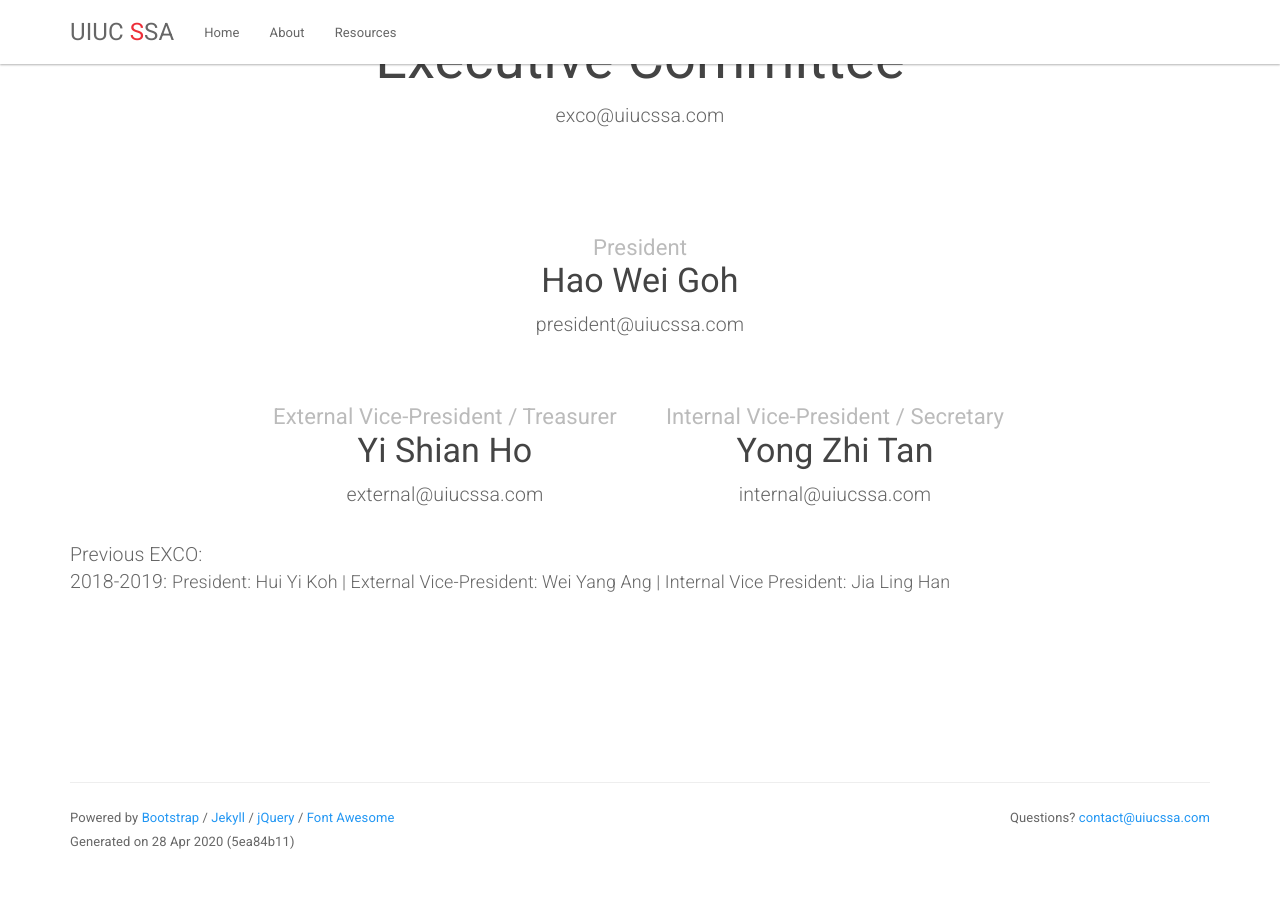
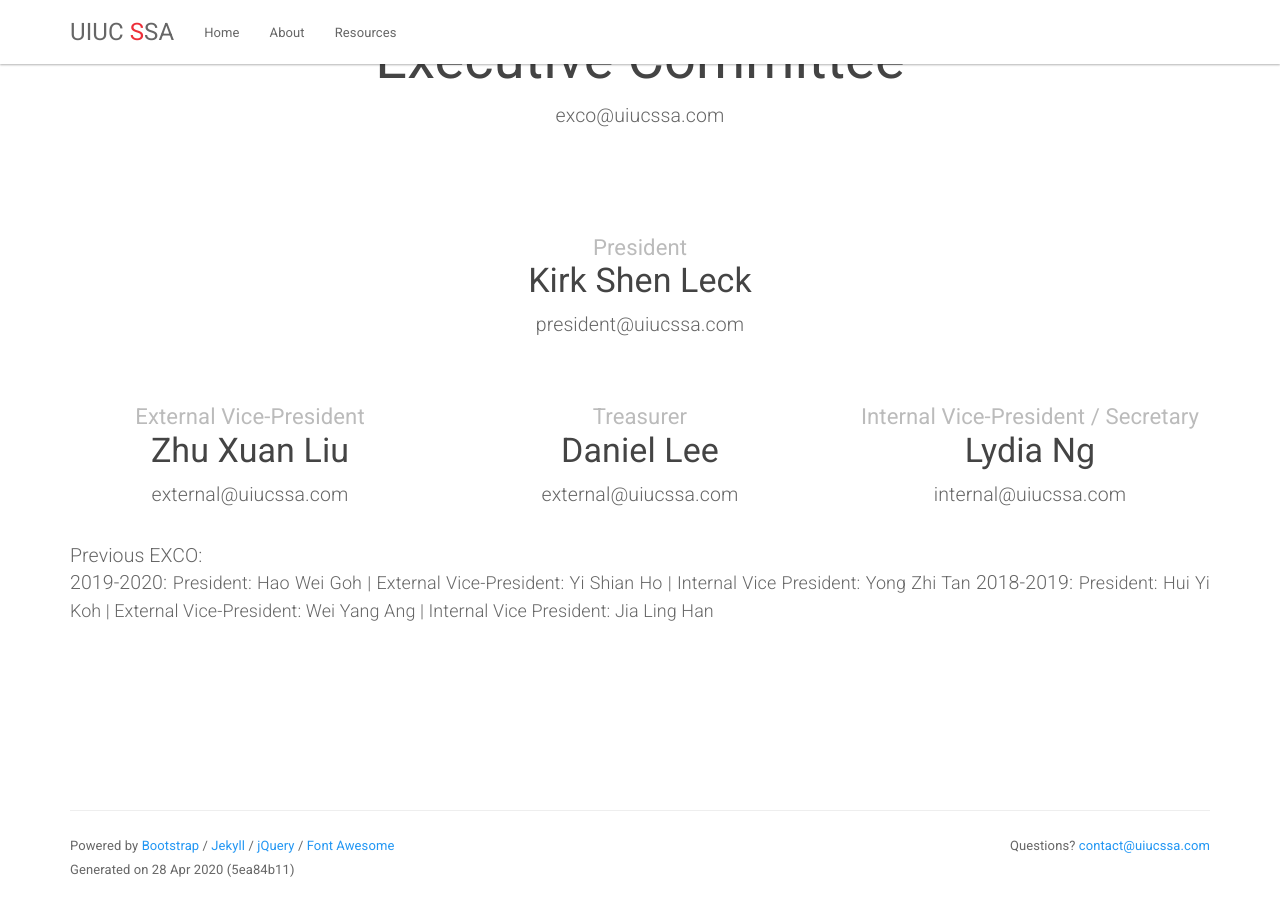
Before and after one commit to uiucssa/uiucssa.github.io, a Jekyll site: the page built from about.html, in a window 1280 px wide and 900 px high, scrolled down 844 px. Built offline with Jekyll 4.4.1, drawn with Linux system fonts in a browser that asks for light colours; before the commit the page ends 1718 px from its top, so only the background shows below that.

Commit message:
Update Handover info

```diff
--- a/about.html
+++ b/about.html
@@ -110,18 +110,26 @@ title: About Us
         <!-- <img src="{{ site.url }}/img/exco/" class="img-responsive center-block"> -->
         <h3 class="text-center">
             <small>President</small><br>
-            Hao Wei Goh
+            Kirk Shen Leck
         </h3>
         <p class="lead text-center">president@uiucssa.com</p>
     </div>
 </div>
 
 <div class="row">
-    <div class="col-md-4 col-md-offset-2" style="padding-bottom: 10px;">
+    <div class="col-md-4" style="padding-bottom: 10px;">
         <!-- <img src="{{ site.url }}/img/exco/ruowei.png" class="img-responsive center-block"> -->
         <h3 class="text-center">
-            <small>External Vice-President / Treasurer</small><br>
-            Yi Shian Ho
+            <small>External Vice-President</small><br>
+            Zhu Xuan Liu
+        </h3>
+        <p class="lead text-center">external@uiucssa.com</p>
+    </div>
+    <div class="col-md-4" style="padding-bottom: 10px;">
+        <!-- <img src="{{ site.url }}/img/exco/ruowei.png" class="img-responsive center-block"> -->
+        <h3 class="text-center">
+            <small>Treasurer</small><br>
+            Daniel Lee
         </h3>
         <p class="lead text-center">external@uiucssa.com</p>
     </div>
@@ -129,7 +137,7 @@ title: About Us
         <!-- <img src="{{ site.url }}/img/exco/jingrong.png" class="img-responsive center-block"> -->
         <h3 class="text-center">
             <small>Internal Vice-President / Secretary</small><br>
-            Yong Zhi Tan
+            Lydia Ng
         </h3>
         <p class="lead text-center">internal@uiucssa.com</p>
     </div>
@@ -140,8 +148,12 @@ title: About Us
 <div style="padding-bottom: 100px;">
         <p class="lead text-justify">
            Previous EXCO: <br>
+           2019-2020:  <small> President: Hao Wei Goh | External Vice-President: Yi Shian Ho | Internal Vice President: Yong Zhi Tan </small>
            2018-2019:  <small> President: Hui Yi Koh | External Vice-President: Wei Yang Ang | Internal Vice President: Jia Ling Han </small><br>
 </div>
+<!-- A guide on the offsets in order to center the alignment:
+https://getbootstrap.com/docs/4.3/layout/grid/#offsetting-columns -->
+
 <!--
 <div class="row" style="padding-bottom: 50px;">
     <div class="col-md-4 col-md-offset-1" style="padding-bottom: 10px;">
```
